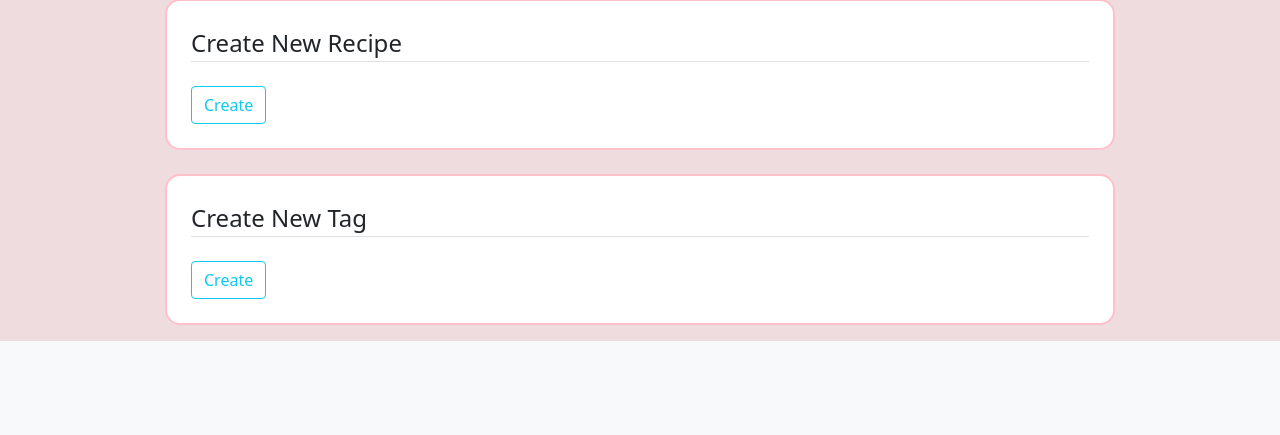
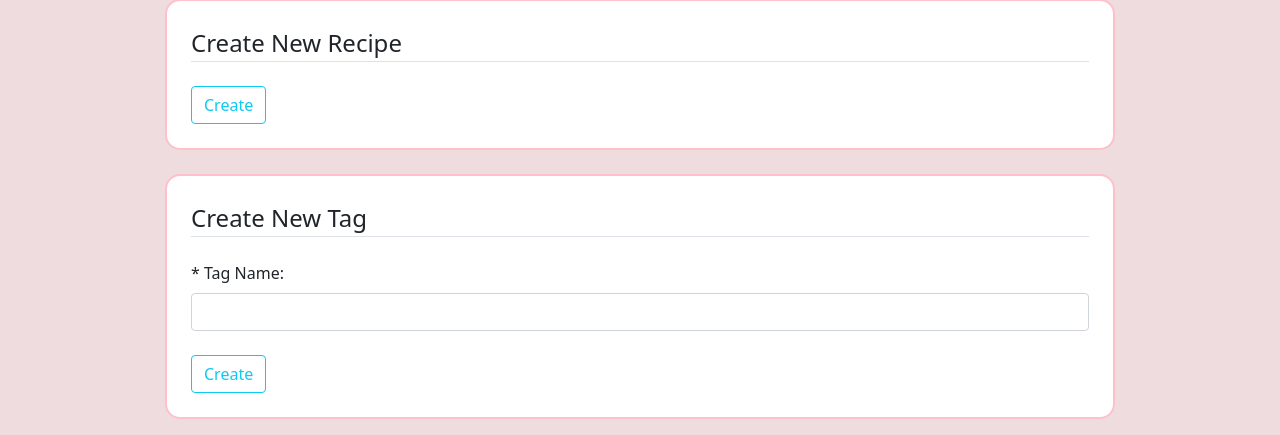
Before and after one commit to jzd2103/DB_project, a Flask app: template templates/create.html in a window 1280 px wide. Shown: the part 574-1009 px from the top of the page. Before the commit the page ends 915 px from the top, so only its background shows below. Run offline with Flask 3, Linux system fonts and the light colour scheme; the template is opened without the code that fills it, so the values that code supplies are empty; parts of the project's set-up code (start-up, migrations or seed data) failed here and were passed over.

Commit message:
added create tag and error checking for logged in or not

```diff
--- a/server.py
+++ b/server.py
@@ -85,11 +85,21 @@ def recipes():
 @app.route('/Profile')
 def profile():
 	global logged_in
+
+	if(not logged_in):
+		flash('You are not logged in', 'danger')
+		return redirect('/')
+
 	return render_template("profile.html", logged_in=logged_in)
 
 @app.route('/Create')
 def create():
 	global logged_in
+
+	if(not logged_in):
+		flash('You are not logged in', 'danger')
+		return redirect('/')
+
 	return render_template("create.html", logged_in=logged_in)
 
 def save_image(form_image):
@@ -106,7 +116,7 @@ def save_video(form_video):
 	_, f_ext = os.path.splitext(form_video.filename)
 	video_fn = random_hex + f_ext
 	video_path = os.path.join(app.root_path, 'static/videos', video_fn)
-	form_video.save(save_video_path)
+	form_video.save(video_path)
 
 	return video_fn
 
@@ -147,7 +157,7 @@ def create_post():
 
 	params2 = {'user_id': user_id, 'post_id': post_id}
 	insertion_query2 = """INSERT INTO Make (User_ID, Post_ID)
-							  VALUES (:user_id, :post_id)"""
+						  VALUES (:user_id, :post_id)"""
 
 	g.conn.execute(text(insertion_query2), params2)
 	g.conn.commit()
@@ -160,6 +170,11 @@ def create_post():
 def login():
 	global logged_in
 	global user_id
+
+	if(logged_in):
+		flash('You are already logged in', 'danger')
+		return redirect('/')
+
 	if request.method == 'POST':
 		uname_input = request.form['username']
 		pword_input = request.form['password']
@@ -169,12 +184,15 @@ def login():
 			return redirect('/login')
 
 		params = {"username": uname_input, "password": pword_input}
-		user = g.conn.execute(text('SELECT User_ID FROM Users WHERE Username = (:username) AND Password = (:password)'), params).fetchone()
+		user = g.conn.execute(text("""SELECT User_ID
+							 		  FROM Users
+							 		  WHERE Username = (:username) AND Password = (:password)"""), params).fetchone()
 
 		if user:
 			logged_in = True
 			user_id = user[0]
 
+			flash('Login successful', 'success')
 			return redirect('/')
 		else:
 			flash('Invalid Username or Password', 'danger')
@@ -186,25 +204,54 @@ def login():
 def logout():
 	global logged_in
 	global user_id
+
+	if(not logged_in):
+		flash('Error: you are not logged in', 'danger')
+		return redirect('/')
+
 	logged_in = False
 	user_id = None
 	flash("You have been logged out successfully", 'success')
 	return redirect('/')
 
-@app.route('/make_tag', methods=['GET', 'POST'])
+@app.route('/make_tag', methods=['POST'])
 def make_tag():
-	if request.method == 'POST':
-		tag = request.form.get('tag')
+	global user_id
+	tag = request.form.get('tag')
+	if not tag:
+		flash('Please enter a tag', 'danger')
+		return redirect('/Create')
 
-		params = {"new_tag": tag}
+	params = {"tag": tag}
 
+	check_query = """SELECT tag_name
+					 FROM Tags
+					 WHERE tag_name = (:tag)"""
+
+	tag_exists = g.conn.execute(text(check_query), params).fetchone()
+	if tag_exists:
+		flash("The tag already exists. Try another tag", 'danger')
+		return redirect('/Create')
+
+	else:
 		insertion_query = """INSERT INTO Tags (Tag_Name)
-							 VALUES (:new_tag)"""
+							 VALUES (:tag)
+							 RETURNING Tag_ID"""
 
-		g.conn.execute(text(insertion_query), params)
+		new_tag = g.conn.execute(text(insertion_query), params)
+		tag_id = new_tag.fetchone()[0]
+
+		params2 = {"user_id": user_id, "tag_id": tag_id}
+
+		insertion_query2 = """INSERT INTO Make_TAG (User_ID, Tag_ID)
+							  VALUES (:user_id, :tag_id)"""
+
+		g.conn.execute(text(insertion_query2), params2)
 		g.conn.commit()
 
-	return render_template("make_tag.html")
+
+	flash("Tag created successfully", 'success')
+	return redirect('/')
 
 
 @app.route('/register', methods=['GET', 'POST'])
@@ -240,7 +287,7 @@ def register():
         g.conn.commit()
 
         flash(f"Account created successfully for {name}!", 'success')
-        return redirect('/login')
+        return redirect('/')
     else:
     	return render_template("register.html", logged_in=logged_in)
 
--- a/templates/create.html
+++ b/templates/create.html
@@ -38,11 +38,12 @@
     <div class="container mt-4">
         <div class="row justify-content-center">
             <div class="col-10 light-border light-background p-4">
-                <form method="POST" action="/register">
+                <form method="POST" action="/make_tag">
                     <fieldset class="form-group">
                         <legend class="border-bottom mb-4">Create New Tag</legend>
-
-                        <input type="submit" value="Create" class = "btn btn-outline-info">
+                            <label for="Tag" class="form-label">* Tag Name:</label><br>
+                            <input type="text" id="Tag" name="tag" class="form-control"><br>
+                            <input type="submit" value="Create" class = "btn btn-outline-info">
                     </fieldset>
                 </form>
             </div>
```
Also changed, not shown: templates/make_tag.html (deleted, +0 -8 lines), static/images/d03e6aea30a40fb3.jpg (added).
